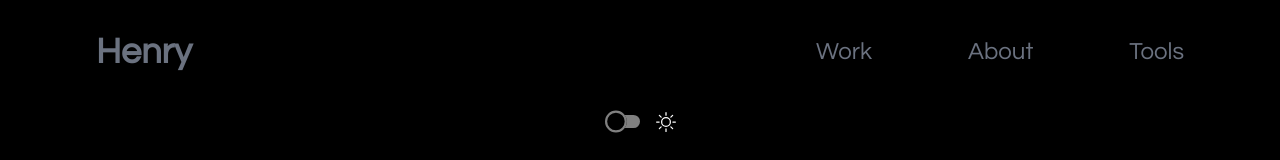
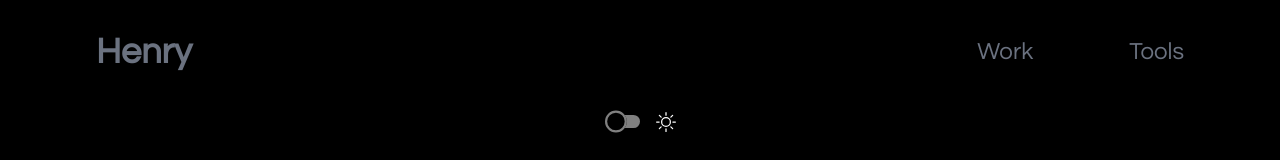
Before and after one commit to Eyohen/henryeyo, a React (Vite) app: page / in a window 1280 px wide. Shown: the top 160 px of the page. Built offline with nearby package versions, Linux system fonts and the light colour scheme.

Commit message:
removed about first

```diff
--- a/src/components/Navbar.jsx
+++ b/src/components/Navbar.jsx
@@ -44,7 +44,7 @@ const Navbar = () => {
           {/* Desktop Navigation */}
           <div className='hidden md:flex gap-x-24'>
             <Link to='/'><p className='font-medium text-xl md:text-2xl text-gray-500'>Work</p></Link>
-            <p className='font-medium text-xl md:text-2xl text-gray-500'>About</p>
+            {/* <p className='font-medium text-xl md:text-2xl text-gray-500'>About</p> */}
             <Link to='/tools'><p className='font-medium text-xl md:text-2xl text-gray-500'>Tools</p></Link>
           </div>
 
@@ -64,7 +64,7 @@ const Navbar = () => {
               <Link to='/' onClick={() => setIsMenuOpen(false)}>
                 <p className='font-medium text-xl text-gray-500'>Work</p>
               </Link>
-              <p className='font-medium text-xl text-gray-500'>About</p>
+              {/* <p className='font-medium text-xl text-gray-500'>About</p> */}
               <Link to='/tools' onClick={() => setIsMenuOpen(false)}>
                 <p className='font-medium text-xl text-gray-500'>Tools</p>
               </Link>
```
